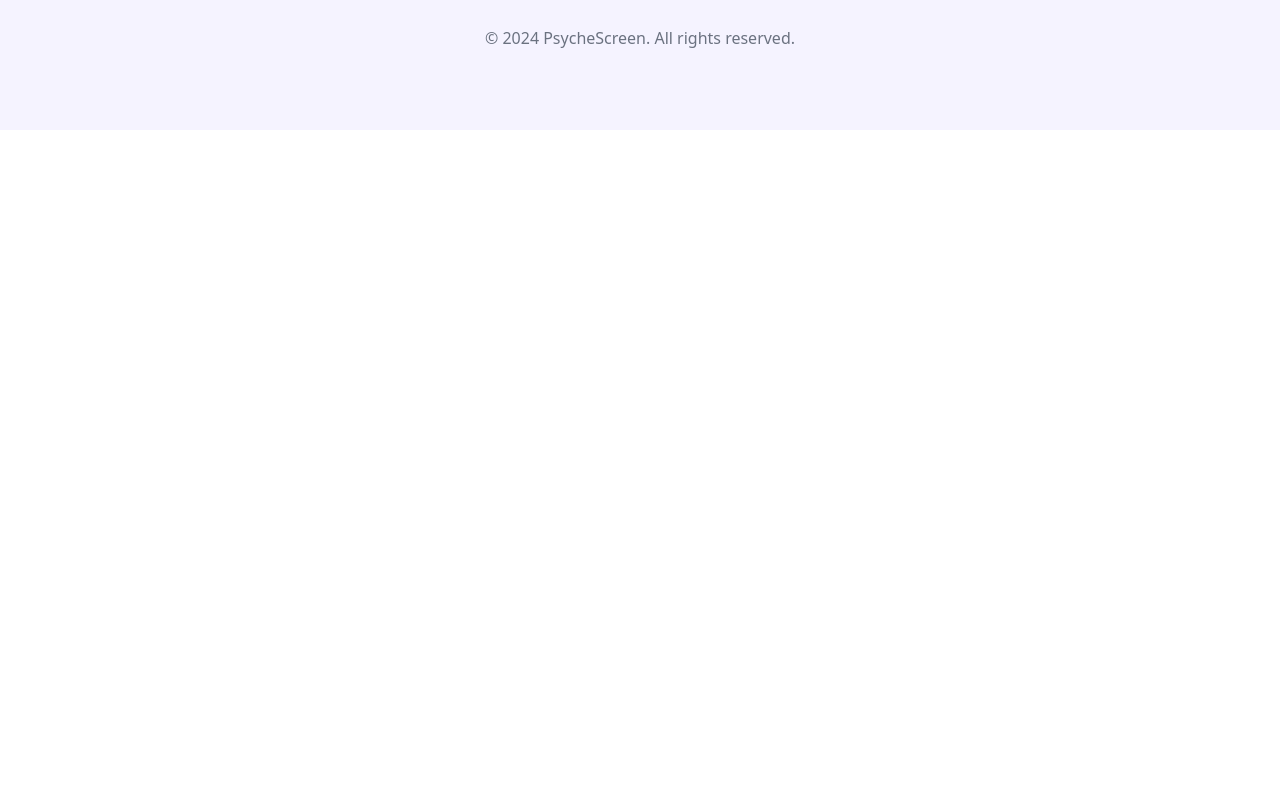
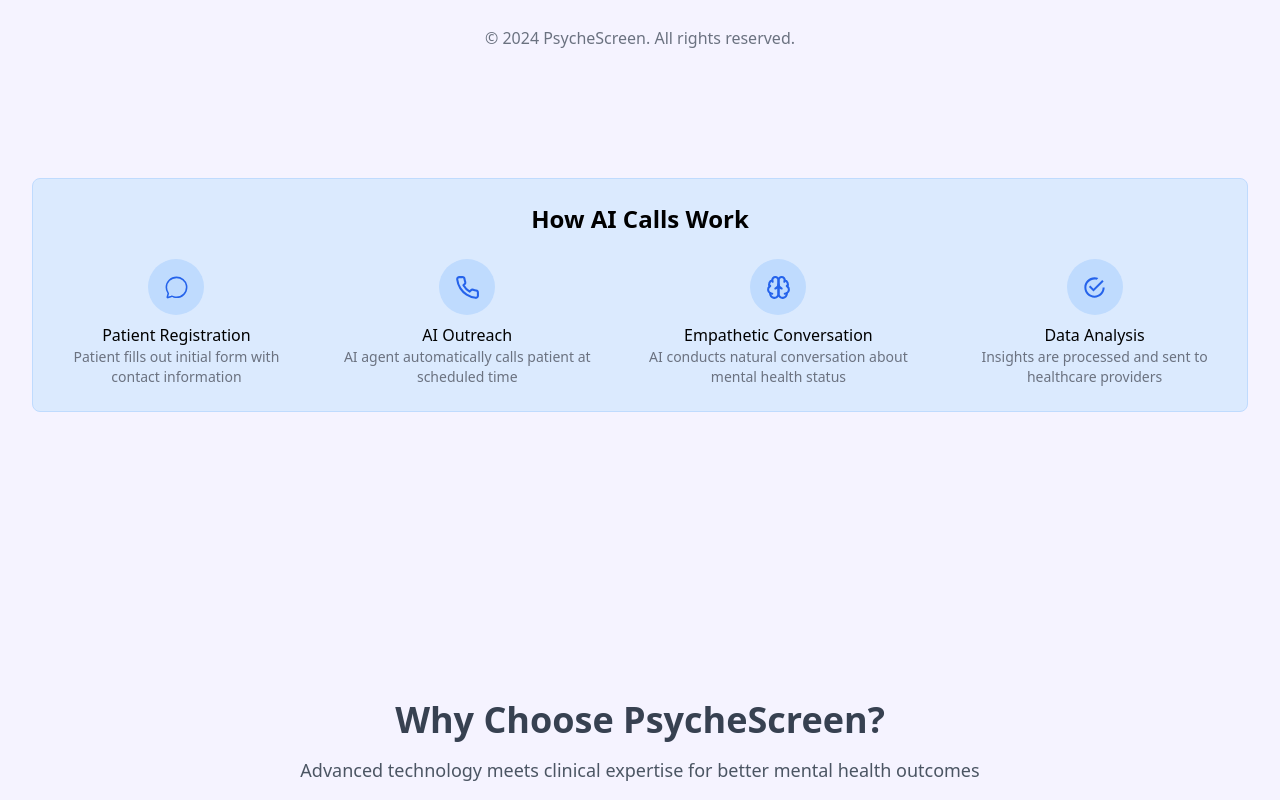
Before and after one commit to Mahsa-Tb88/PsycheScreen-, a React (Vite) app: page / in a window 1280 px wide. Shown: the part 2940-3740 px from the top of the page. Before the commit the page ends 3070 px from the top, so only its background shows below. Built offline with nearby package versions, Linux system fonts and the light colour scheme.

Commit message:
add How AI Call WOrk

```diff
--- a/src/components/Home/Home.tsx
+++ b/src/components/Home/Home.tsx
@@ -4,6 +4,7 @@ import PatinentScreenModal from './PatinentScreenModal';
 import { useState } from 'react';
 import WhyChoosePsych from './WhyChoosePsych';
 import HowPsycheScreenWork from './HowPsycheScreenWork';
+import HowAiCallsWork from './HowAiCallsWork';
 
 export default function Home() {
   const [isModalOpen, setIsModalOpen] = useState(false);
@@ -14,6 +15,9 @@ export default function Home() {
       <HowPsycheScreenWork />
       <AccessibleEffectiveSupport />
       <WhyChoosePsych />
+      <HowAiCallsWork />
+
+      <WhyChoosePsych />
 
       {/* Patient Screening Modal */}
       {isModalOpen && <PatinentScreenModal setIsModalOpen={setIsModalOpen} />}
--- /dev/null
+++ b/src/components/Home/HowAiCallsWork.tsx
@@ -0,0 +1,83 @@
+import { BiChat } from 'react-icons/bi';
+import { FiPhone } from 'react-icons/fi';
+import { IoMdCheckmarkCircleOutline } from 'react-icons/io';
+import { IoChatbubbleOutline } from 'react-icons/io5';
+import { LuBrain } from 'react-icons/lu';
+
+export default function HowAiCallsWork() {
+  return (
+    <section className="max-w-7xl mx-auto px-4 sm:px-6 lg:px-8 py-12">
+      <div className="bg-blue-100 p-6 rounded-lg border border-blue-200  mb-32">
+        <h2 className="text-2xl font-bold text-center mb-6">
+          How AI Calls Work
+        </h2>
+        <div className="flex space-x-12 justify-center">
+          <div className="text-center">
+            <div className="w-14 h-14 bg-blue-200 rounded-full mx-auto flex items-center justify-center">
+              <span>
+                <IoChatbubbleOutline
+                  className="text-blue-600 font-bold"
+                  size={25}
+                />
+              </span>
+            </div>
+            <h3 className="mt-2 font-medium">Patient Registration</h3>
+            <p className="text-sm text-gray-500">
+              Patient fills out initial form with contact information
+            </p>
+          </div>
+
+          <div className="text-center">
+            <div className="w-14 h-14 bg-blue-200 rounded-full mx-auto flex items-center justify-center">
+              <FiPhone className="text-blue-600 font-bold" size={25} />
+            </div>
+            <h3 className="mt-2 font-medium">AI Outreach</h3>
+            <p className="text-sm text-gray-500">
+              AI agent automatically calls patient at scheduled time
+            </p>
+          </div>
+
+          <div className="text-center">
+            <div className="w-14 h-14 bg-blue-200 rounded-full mx-auto flex items-center justify-center">
+              <LuBrain className="text-blue-600 font-bold" size={25} />
+            </div>
+            <h3 className="mt-2 font-medium">Empathetic Conversation</h3>
+            <p className="text-sm text-gray-500">
+              AI conducts natural conversation about mental health status
+            </p>
+          </div>
+
+          <div className="text-center">
+            <div className="w-14 h-14 bg-blue-200 rounded-full mx-auto flex items-center justify-center">
+              <IoMdCheckmarkCircleOutline
+                className="text-blue-600 font-bold"
+                size={25}
+              />
+            </div>
+            <h3 className="mt-2 font-medium">Data Analysis</h3>
+            <p className="text-sm text-gray-500">
+              Insights are processed and sent to healthcare providers
+            </p>
+          </div>
+        </div>
+      </div>
+    </section>
+  );
+}
+
+<section className="max-w-7xl mx-auto px-4 sm:px-6 lg:px-8 py-12">
+  <div className="text-center ">
+    <h2 className="text-3xl font-bold text-gray-700 sm:text-4xl mb-16">
+      How AI Calls Work
+    </h2>
+    <div className="grid grid-cols-1 md:grid-cols-4">
+      <div>
+        <div>
+          <span>
+            <BiChat />
+          </span>
+        </div>
+      </div>
+    </div>
+  </div>
+</section>;
--- a/src/components/Home/WhyChoosePsych.tsx
+++ b/src/components/Home/WhyChoosePsych.tsx
@@ -6,7 +6,7 @@ export default function WhyChoosePsych() {
       {/* Features Section */}
       <section id="features" className="py-16">
         <div className="text-center mb-16">
-          <h2 className="text-3xl font-bold text-gray-900 sm:text-4xl">
+          <h2 className="text-3xl font-bold text-gray-700 sm:text-4xl">
             Why Choose PsycheScreen?
           </h2>
           <p className="mt-4 text-lg text-gray-600">
```
Also changed, not shown: src/components/Home/AI.tsx (added).
